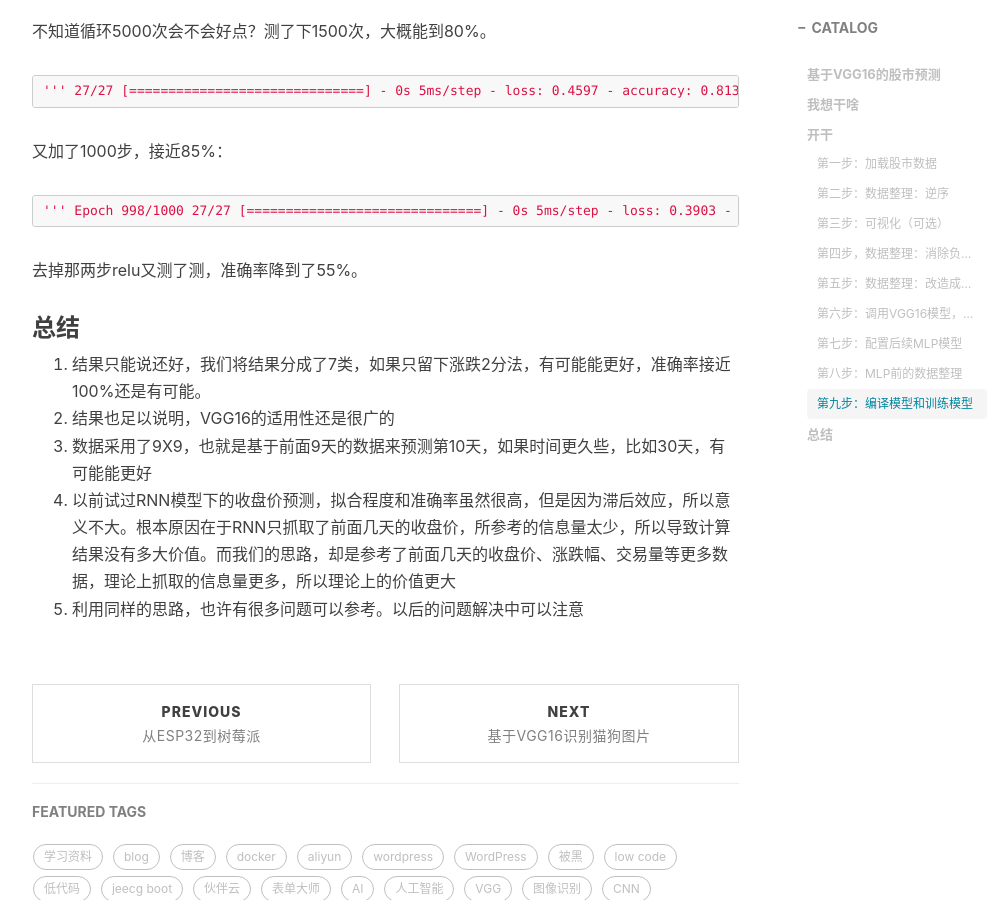
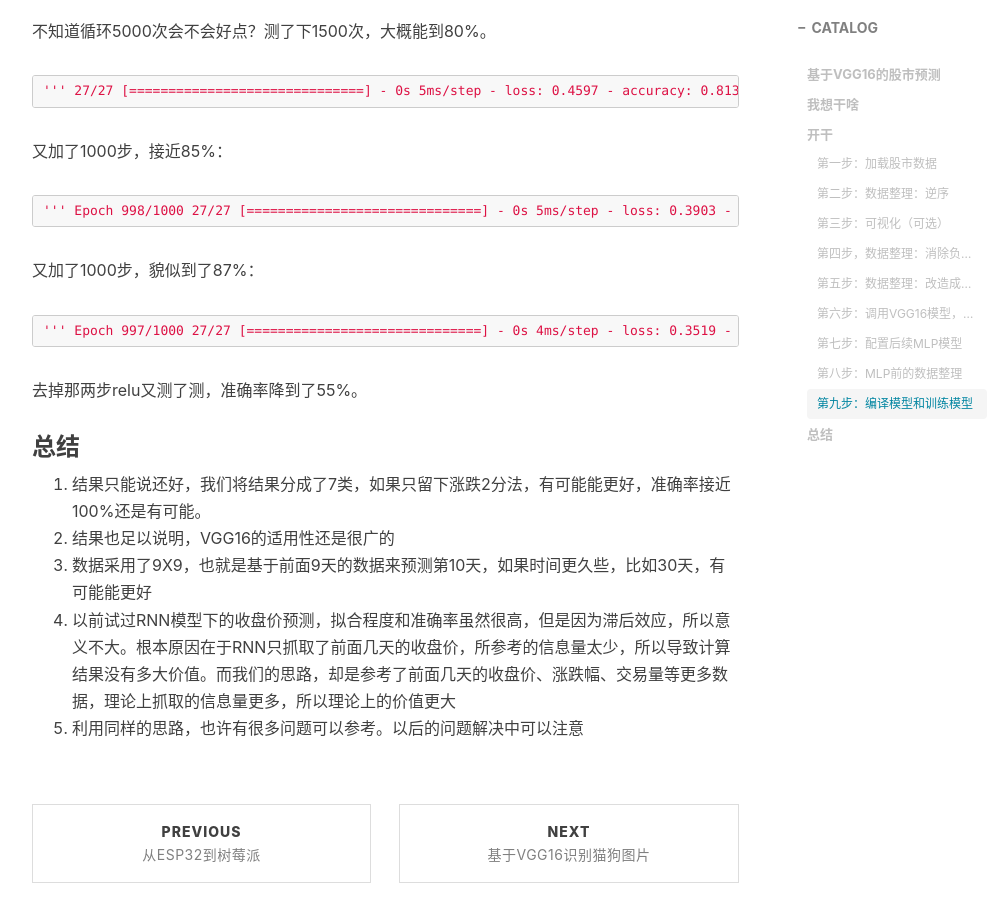
Before and after one commit to shenyaojun/shenyaojun.github.io, a Jekyll site: the page built from _posts/2022-06-22-基于VGG16的股市预测.md, in a window 1280 px wide and 900 px high, scrolled down 7721 px. Shown: the whole window, without its empty margins (233-1237 px from the left). Built offline with Jekyll 4.4.1, drawn with Linux system fonts in a browser that asks for light colours; nearby versions of some CDN libraries; comment, search, counter and statistics services are not loaded.

Commit message:
update post 股市预测

````diff
--- a/_posts/2022-06-22-基于VGG16的股市预测.md
+++ b/_posts/2022-06-22-基于VGG16的股市预测.md
@@ -454,6 +454,21 @@ Epoch 1000/1000
 '''
 ```
 
+又加了1000步，貌似到了87%：
+
+```python
+'''
+Epoch 997/1000
+27/27 [==============================] - 0s 4ms/step - loss: 0.3519 - accuracy: 0.8550
+Epoch 998/1000
+27/27 [==============================] - 0s 4ms/step - loss: 0.3173 - accuracy: 0.8726
+Epoch 999/1000
+27/27 [==============================] - 0s 4ms/step - loss: 0.3457 - accuracy: 0.8525
+Epoch 1000/1000
+27/27 [==============================] - 0s 4ms/step - loss: 0.3606 - accuracy: 0.8613
+'''
+```
+
 
 
 去掉那两步relu又测了测，准确率降到了55%。
````
